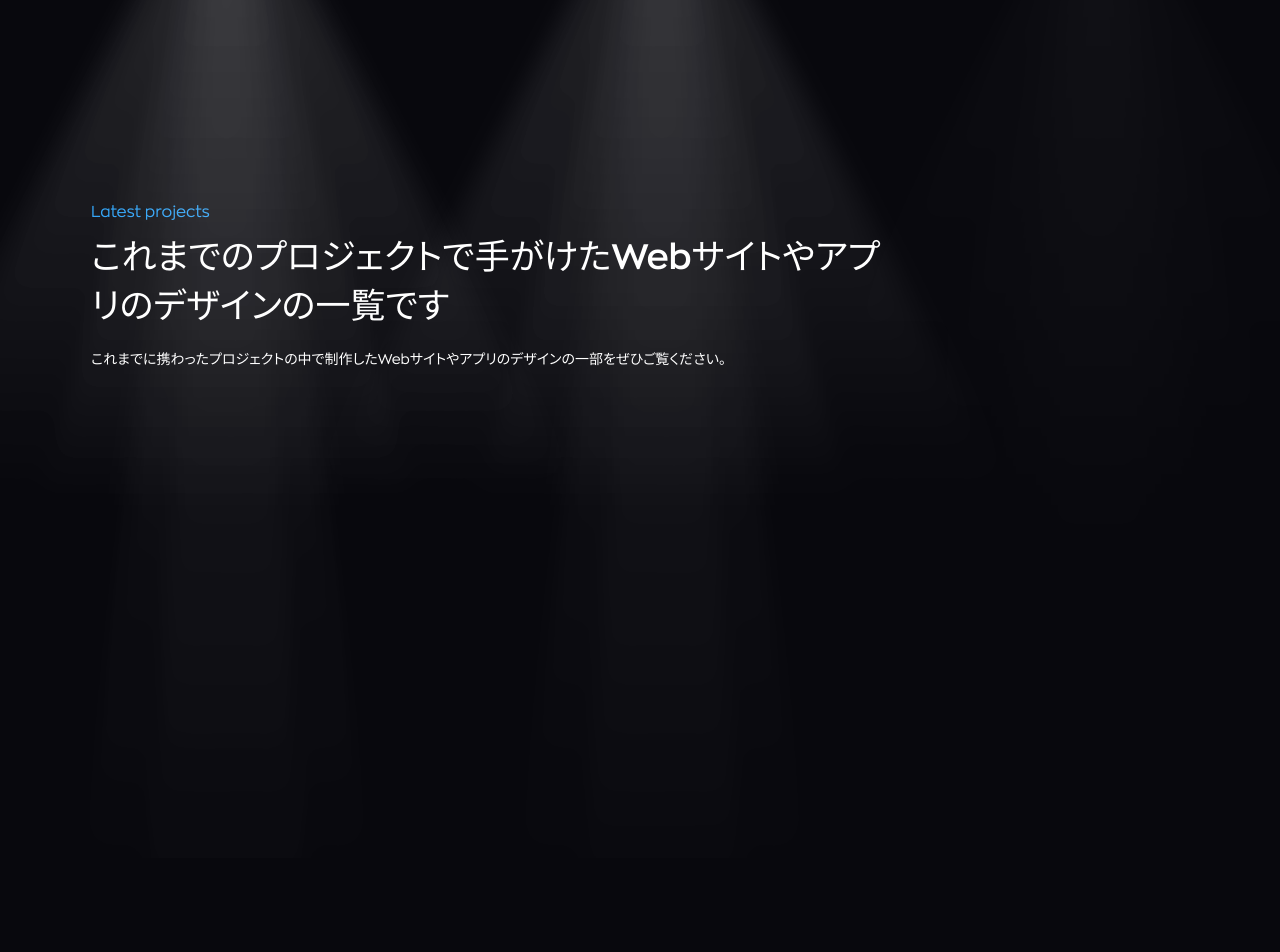
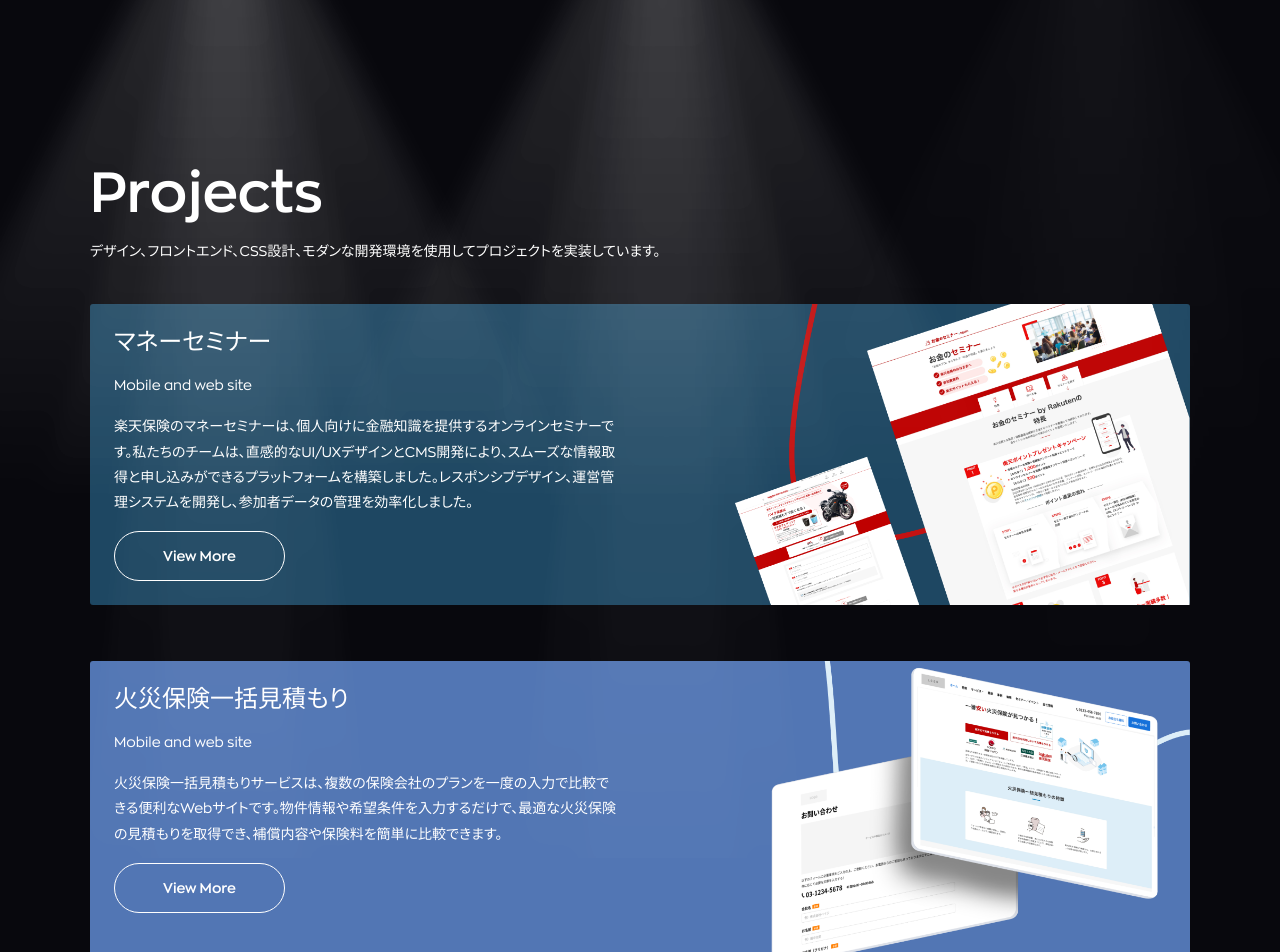
Before and after one commit to osawa1177/nuxt-portfolio-site, a Nuxt app: page /projects in a window 1280 px wide. Shown: the top 952 px of the page. Before the commit the page ends 800 px from the top, so only its background shows below. Built offline with nearby package versions, Linux system fonts and the light colour scheme.

Commit message:
projects json

```diff
--- a/components/ToolSkill.vue
+++ b/components/ToolSkill.vue
@@ -458,7 +458,7 @@ export default {
 }
 
 .skills {
-  padding-top: 11.25rem;
+  padding-top: 72px;
   height: 100%;
   position: relative;
   max-width: 1100px;
--- /dev/null
+++ b/data/projects.json
@@ -0,0 +1,34 @@
+[
+  {
+    "title": "マネーセミナー",
+    "tag": "Mobile and web site",
+    "description": "楽天保険のマネーセミナーは、個人向けに金融知識を提供するオンラインセミナーです。私たちのチームは、直感的なUI/UXデザインとCMS開発により、スムーズな情報取得と申し込みができるプラットフォームを構築しました。レスポンシブデザイン、運営管理システムを開発し、参加者データの管理を効率化しました。",
+    "imgSrc": "money-seminar.png",
+    "textBlockClass": "projects__block--money",
+    "link": "rakuten-money-seminar"
+  },
+  {
+    "title": "火災保険一括見積もり",
+    "tag": "Mobile and web site",
+    "description": "火災保険一括見積もりサービスは、複数の保険会社のプランを一度の入力で比較できる便利なWebサイトです。物件情報や希望条件を入力するだけで、最適な火災保険の見積もりを取得でき、補償内容や保険料を簡単に比較できます。",
+    "imgSrc": "fire-estimate.png",
+    "textBlockClass": "projects__block--fire",
+    "link": "rakuten-fire-insurance"
+  },
+  {
+    "title": "Live Masq",
+    "tag": "iOS application",
+    "description": "LiveMasq は、画像をアップロードするだけで自動でモザイク処理を行うiOSアプリです。プライバシー保護を重視し、AIによる高精度な顔認識技術を活用して、個人情報が含まれる部分に自動でモザイクを適用します。直感的なUI/ UXデザインにより、シンプルな操作で誰でも簡単に使用可能。さらに、適用範囲のカスタマイズや異なるモザイクスタイルの選択も可能で、用途に応じた柔軟な対応ができます。",
+    "imgSrc": "livemasq-app.png",
+    "textBlockClass": "projects__block--live",
+    "link": "live-masq"
+  },
+  {
+    "title": "Auto Pixelation",
+    "tag": "Desk Top web application",
+    "description": "Auto Pixelation は、デスクトップ向けのWebアプリで、動画と対象の人物の画像をアップロードするだけで、自動でモザイク処理を行うツールです。AIによる高精度な顔認識技術を活用し、指定した人物のみにモザイクを適用。プライバシー保護や映像編集の効率化に貢献します。",
+    "imgSrc": "autopixelation-app.png",
+    "textBlockClass": "projects__block--auto",
+    "link": "auto-pixelation"
+  }
+]
--- a/pages/index.vue
+++ b/pages/index.vue
@@ -65,6 +65,7 @@
 
   </div>
 </template>
+
 
 <style lang="scss" scoped>
 @import '~/assets/scss/foundation/_button.scss';
--- a/pages/projects/index.vue
+++ b/pages/projects/index.vue
@@ -5,250 +5,170 @@
       <div class="bgLight__pos bgLight__two"></div>
       <div class="bgLight__pos bgLight__three"></div>
     </div>
-    <div class="c-container">
-      <div class="c-page__title">
-        <span class="c-page__headline">Latest projects</span>
-        <h1 class="c-page__content">これまでのプロジェクトで手がけたWebサイトやアプリのデザインの一覧です</h1>
-        <p class="c-page__text">これまでに携わったプロジェクトの中で制作したWebサイトやアプリのデザインの一部をぜひご覧ください。</p>
+    <div class="projects__container">
+      <div class="projects__title" id="projects">Projects</div>
+      <p class="projects__text">
+        デザイン、フロントエンド、CSS設計、モダンな開発環境を使用してプロジェクトを実装しています。
+      </p>
+      <section>
+        <div class="projects__wrap">
+          <div v-for="(project, index) in projects.slice(0, displayCount)" :key="index" class="projects__block" :class="project.textBlockClass">
+            <div class="projects__text-block">
+              <h3 class="projects__text-title">{{ project.title }}</h3>
+              <p class="projects__tag">{{ project.tag }}</p>
+              <p class="projects__description">{{ project.description }}</p>
+              <nuxt-link :to="`/projects/${project.link}`" class="more fadeonscroll mouse-attract button button-undefined active">
+                <span class="button-inner mouse-target">
+                  <span class="button-fill"></span>
+                  <span class="button-caption">View More</span>
+                </span>
+              </nuxt-link>
             </div>
-
-      <section class="p-projects__wrap">
-          <div v-for="project in projects" :key="project.slug" v-if="project && project.show" class="p-projects__project p-projects__project-active">
-            <nuxt-link :to="`/projects/${project.slug}`" class="p-projects__project-link">
-            <div class="p-projects__project-image">
-              <div class="p-projects__project-wrap">
-                <img :src="`/img/${project.img}`" alt="Project Image">
+            <figure class="projects__img-block">
+              <img class="projects__img" :src="require(`~/assets/img/projects/${project.imgSrc}`)" :alt="project.title">
+            </figure>
           </div>
         </div>
-            <div class="p-projects__project-details">
-              <div class="p-projects__project-tags"><span class="p-projects__tag">{{ project.tag }}</span></div>
-              <div class="p-projects__project-link">{{ project.title }}</div>
-              <div class="p-projects__project-description">{{ project.description }}</div>
-            </div>
+      </section>
+      <div class="button__wrap">
+        <nuxt-link to="/" class="more fadeonscroll mouse-attract button button-undefined active">
+          <span class="button-inner mouse-target">
+            <span class="button-fill"></span>
+            <span class="button-caption">Back</span>
+          </span>
         </nuxt-link>
       </div>
-      </section>
     </div>
   </main>
 </template>
 
 <script>
-import {gsap} from 'gsap'
-import {ScrollTrigger} from 'gsap/ScrollTrigger'
 
-if (process.client) {
-  gsap.registerPlugin(ScrollTrigger)
-}
+import projectsData from '~/data/projects.json';
+
 
 export default {
-  async asyncData() {
-    const projects = await fetch('/content/projects.json')
-      .then(res => res.json())
-      .catch(() => []);
-    return {projects};
+  data() {
+    return {
+      projects: projectsData, // JSONデータを使用
+    };
   },
 
-  mounted() {
-    this.projectsItem();
-  },
 
-  methods: {
-    projectsItem() {
-      gsap.to(".p-projects__project-active", {
-        opacity: 1,
-        scrollTrigger: {
-          trigger: ".p-projects__project-active",
-          start: "top 70",
-          end: "bottom 10",
-          scrub: true,
-        }
-      });
-    },
-  }
-}
+};
 </script>
 
 <style lang="scss" scoped>
 @import '~/assets/scss/foundation/_bglight.scss';
+@import '~/assets/scss/foundation/_button.scss';
 
-
-.p-projects {
+.projects {
 
   &__wrap {
-    display: flex;
-    gap: 40px;
-    flex-wrap: wrap;
+    max-width: 1100px;
+    margin: 0 auto;
+    box-sizing: border-box;
+    width: 100%;
   }
 
-  &__list-grid {
+  &__container {
+    max-width: 1100px;
+    margin: 0 auto;
     width: 100%;
+    margin-top: 13rem;
+  }
 
-    @media(max-width: 767px) {
-      grid-template-columns:1fr
+  &__title {
+    font-size: 4rem;
+    margin-bottom: 32px;
+    font-weight: 500;
+
+    @include sp {
+      font-size: 3rem;
     }
   }
 
-  &__project {
-    position: relative;
-    overflow: hidden;
-    transform: translateY(100px);
-    transform-origin: 50% 100%;
-    opacity: 0;
-    transition: all 1s;
-    flex: 1;
-    flex-basis: 35%;
-    max-width: 550px;
-    max-height: 761px;
+  &__text {
+    margin-bottom: 40px;
   }
 
-  &__project-link {
-    font-size: 18px;
-    font-weight: 600;
+  &__block {
+    display: flex;
+    gap: 40px;
+    margin-bottom: 56px;
+    height: auto;
+    min-height: 297px;
+    border-radius: 3px;
+
+    &--money {
+      background: #1E4762;
     }
 
-  &__project-image {
-    position: relative;
-    border: 0;
-    padding-top: 103.8%;
-    height: 0;
-    transition: all .5s;
+    &--fire {
+      background: #5276B4;
+    }
 
-    @media(max-width: 767px) {
-      transform: none;
-      opacity: 1
+    &--live {
+      background: #415D94;
+    }
+
+    &--auto {
+      background: #656584
     }
   }
 
-  &__project-image img {
-    width: 100%
+  &__text-block {
+    padding: 24px 0 24px 24px;
+    flex-basis: 50%;
+    margin: 0;
+    display: flex;
+    flex-direction: column;
+    gap: 16px;
+  }
+
+  &__text-title {
+    font-weight: 500;
+    line-height: 120%;
+    font-size: 24px;
+    margin: 0;
   }
 
   &__tag {
-    border: 1px solid #fff;
-    padding: 4px 8px;
-    text-align: center;
-    font-size: 14px;
-    font-weight: 300;
+    margin: 0;
   }
 
-  &__project:hover &__project-image {
-    transform: scale(1.02)
+  &__description {
+    margin: 0;
   }
 
-  &__project-wrap {
-    position: absolute;
-    top: 0;
-    left: 0;
-    right: 0;
-    bottom: 0
+  &__img-block {
+    width: 100%;
+    position: relative;
+    flex-basis: 50%;
+    margin: 0;
+    overflow: hidden;
   }
 
-  &__project-title {
-    font-size: 3.75rem;
-    font-weight: 500;
-  }
-
-  &__project-details {
-    position: relative;
-    padding: 0 3.75rem 2.5rem;
-    color: #fff;
-    display: flex;
-    flex-direction: column;
-    gap: 8px;
-  }
-
-  &__project-description {
-    font-size: 16px;
-    margin-bottom: 1rem;
-    line-height: 1.65;
-    font-weight: 100;
-
-    @media(max-width: 767px) {
-      font-size: 1.7rem
+  &__img {
+    position: absolute;
+    inset: 0px;
+    box-sizing: border-box;
+    padding: 0px;
+    border: none;
+    margin: auto;
+    display: block;
+    width: 0px;
+    height: 0px;
+    min-width: 100%;
+    max-width: 100%;
+    min-height: 100%;
+    max-height: 100%;
+    object-fit: cover;
   }
 }
 
-  &__project__tag {
-    font-size: 1rem;
-    color: #fff;
-    margin-right: 1rem;
-    position: relative;
-    border: 1px solid #fff;
-    padding: 4px 8px;
-    text-align: center;
+.button-inner {
+  line-height: 0px;
+  padding: 24px 48px;
 }
-
-  &__project--large {
-    grid-column: span 2;
-
-    @media(max-width: 767px) {
-      grid-column: span 1
-    }
-  }
-
-  &__project--large &__project-image {
-    padding-top: 54%
-  }
-
-  &__project--large &__project-details {
-    top: 7%;
-    bottom: auto;
-    right: 55%;
-    left: 0;
-    position: absolute;
-  }
-
-  @media(max-width: 767px) {
-    &__project-wrap {
-      left: -8%;
-      right: -8%
-    }
-
-    &__project-image {
-      padding-top: 120%
-    }
-
-    &__project-details {
-      padding: 0 1rem 2rem
-    }
-
-    &__project--large &__project-image {
-      padding-top: 120%
-    }
-
-    &__project--large &__project-wrap {
-      left: 0;
-      right: 0
-    }
-
-    &__project--large &__project-details {
-      position: relative;
-      top: 0;
-      right: 0;
-      left: 0
-    }
-  }
-
-  &__project-active {
-    transform: none;
-    opacity: 1
-  }
-
-  &__tags .button {
-    margin: 0 1.5rem 1.5rem 0
-  }
-
-  @media(max-width: 767px) {
-    &__tags {
-      white-space: nowrap;
-      margin-left: -15px;
-      margin-right: -15px;
-      padding-left: 15px;
-      overflow: hidden;
-      overflow-x: scroll
-    }
-  }
-
-}
-
 </style>
```
Also changed, not shown: components/Projects.vue (+14 -55 lines). Lines whose indentation alone changed are shown as unchanged.
